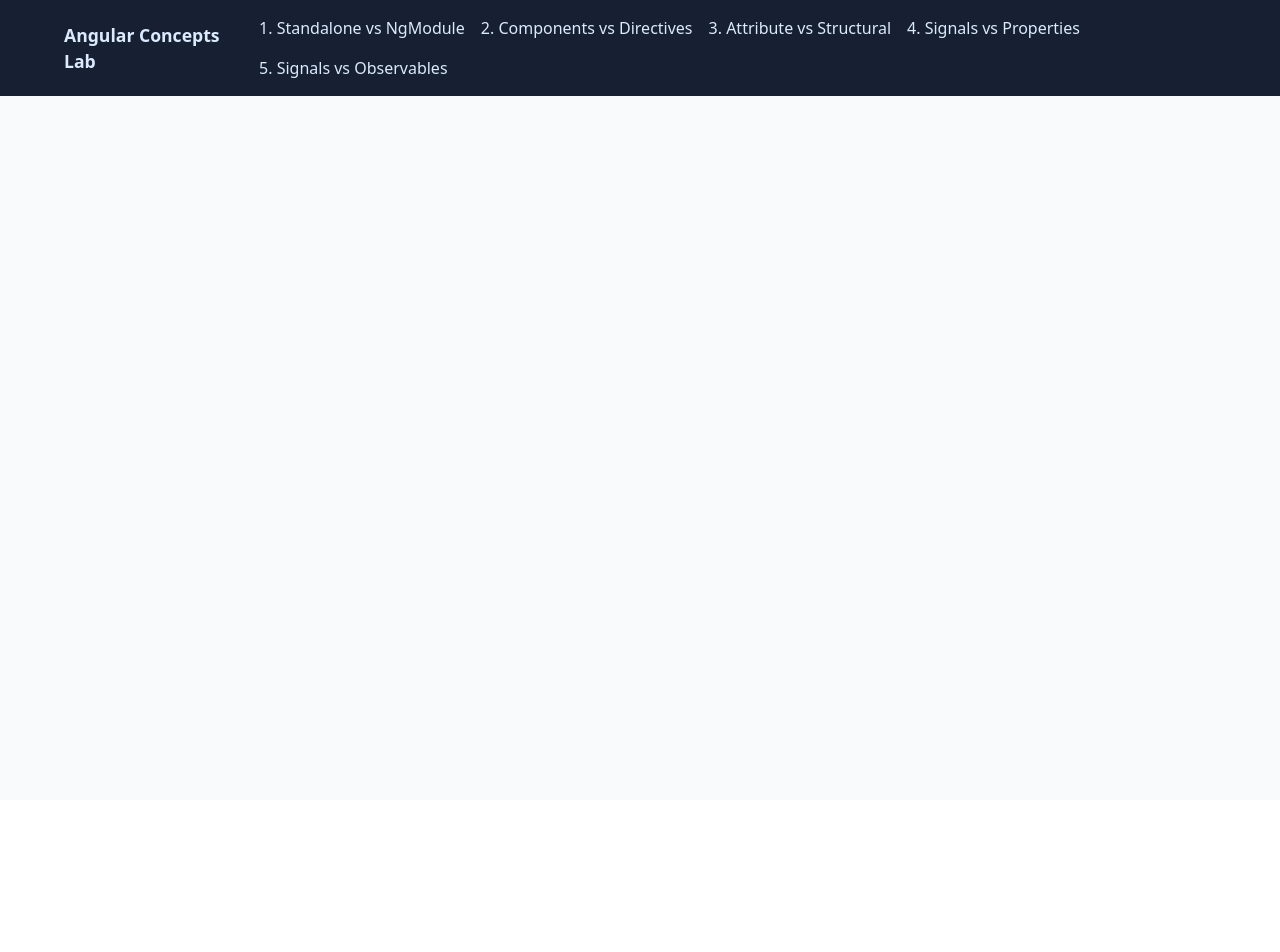
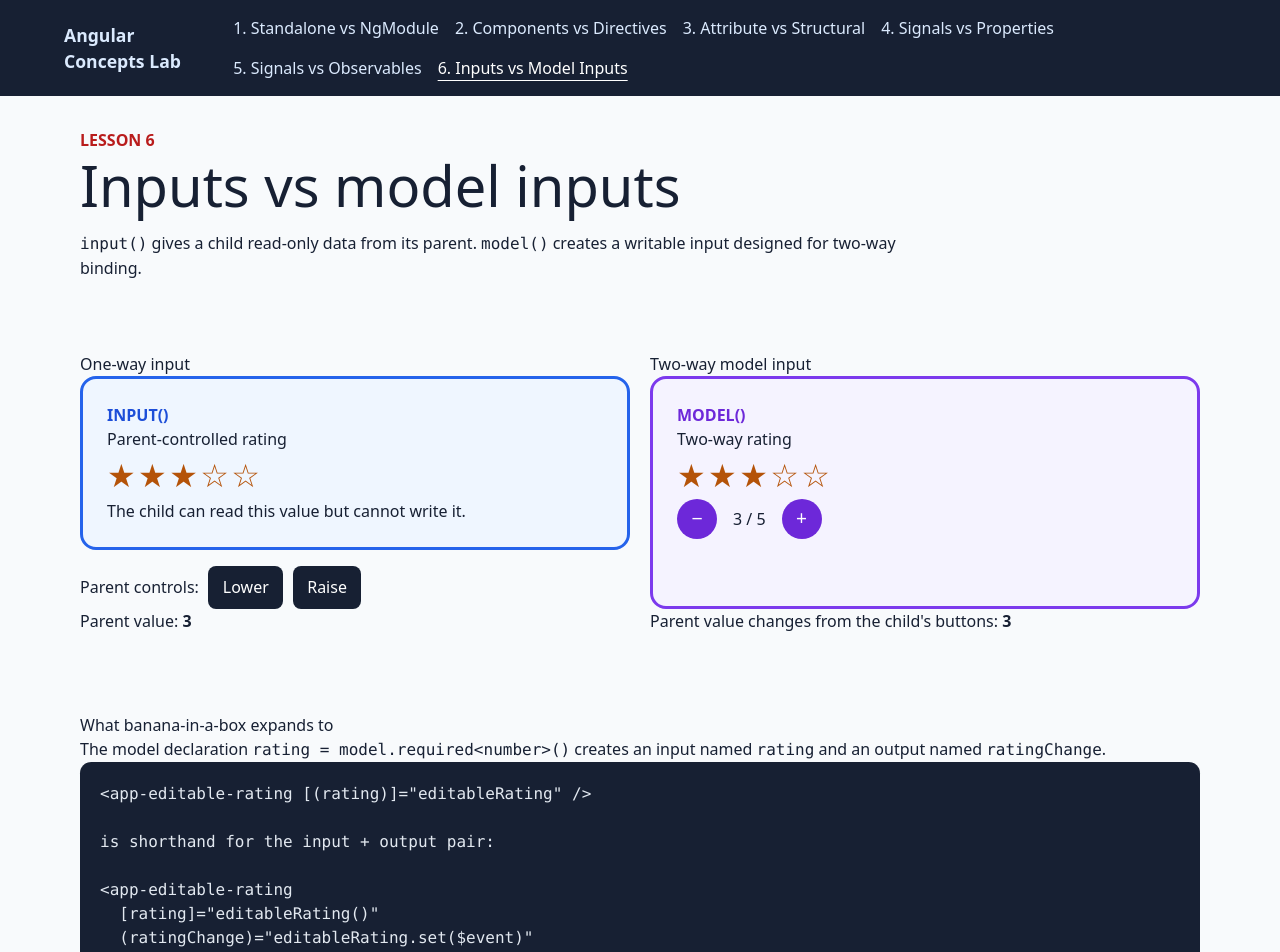
Before and after one commit to rabie-khlifi/angular-comparison, an Angular app: page /inputs-vs-model-inputs in a window 1280 px wide. Before the commit this address led to /. Shown: the top 952 px of the page. Before the commit the page ends 800 px from the top, so only its background shows below. Built offline with nearby package versions, Linux system fonts and the light colour scheme.

Commit message:
inptus vs model inputs

```diff
--- a/src/app/app.html
+++ b/src/app/app.html
@@ -18,6 +18,9 @@
     <a routerLink="/signals-vs-observables" routerLinkActive="active-link">
       5. Signals vs Observables
     </a>
+    <a routerLink="/inputs-vs-model-inputs" routerLinkActive="active-link">
+      6. Inputs vs Model Inputs
+    </a>
   </nav>
 </header>
 
--- a/src/app/app.routes.ts
+++ b/src/app/app.routes.ts
@@ -53,4 +53,12 @@ export const routes: Routes = [
         (module) => module.SignalsVsObservablesPage,
       ),
   },
+  {
+    path: 'inputs-vs-model-inputs',
+    title: 'Inputs vs Model Inputs | Angular Concepts Lab',
+    loadComponent: () =>
+      import('./lessons/inputs-vs-model-inputs/inputs-vs-model-inputs-page/inputs-vs-model-inputs-page').then(
+        (module) => module.InputsVsModelInputsPage,
+      ),
+  },
 ];
--- /dev/null
+++ b/src/app/lessons/inputs-vs-model-inputs/editable-rating/editable-rating.css
@@ -0,0 +1,40 @@
+:host {
+  display: block;
+}
+.rating-card {
+  height: 100%;
+  box-sizing: border-box;
+  padding: 1.5rem;
+  border: 0.2rem solid #7c3aed;
+  border-radius: 1rem;
+  background: #f5f3ff;
+}
+.label {
+  color: #6d28d9;
+  font-weight: 800;
+  text-transform: uppercase;
+}
+.stars {
+  color: #b45309;
+  font-size: 2rem;
+  letter-spacing: 0.15rem;
+}
+.actions {
+  display: flex;
+  align-items: center;
+  gap: 1rem;
+}
+button {
+  width: 2.5rem;
+  height: 2.5rem;
+  border: 0;
+  border-radius: 50%;
+  background: #6d28d9;
+  color: white;
+  font-size: 1.2rem;
+  cursor: pointer;
+}
+button:disabled {
+  opacity: 0.4;
+  cursor: not-allowed;
+}
--- /dev/null
+++ b/src/app/lessons/inputs-vs-model-inputs/editable-rating/editable-rating.html
@@ -0,0 +1,11 @@
+<article class="rating-card">
+  <p class="label">model()</p>
+  <h2>Two-way rating</h2>
+  <p class="stars" [attr.aria-label]="rating() + ' out of 5 stars'">{{ stars() }}</p>
+  <div class="actions">
+    <!-- These child buttons write the model and automatically notify the parent. -->
+    <button type="button" (click)="decrease()" [disabled]="rating() === 1">−</button>
+    <span>{{ rating() }} / 5</span>
+    <button type="button" (click)="increase()" [disabled]="rating() === 5">+</button>
+  </div>
+</article>
--- /dev/null
+++ b/src/app/lessons/inputs-vs-model-inputs/editable-rating/editable-rating.ts
@@ -0,0 +1,27 @@
+import { Component, computed, model } from '@angular/core';
+
+@Component({
+  selector: 'app-editable-rating',
+  imports: [],
+  templateUrl: './editable-rating.html',
+  styleUrl: './editable-rating.css',
+})
+export class EditableRating {
+  // model.required creates a required writable ModelSignal<number>.
+  // It also creates an implicit output named ratingChange.
+  readonly rating = model.required<number>();
+
+  protected readonly stars = computed(
+    () => '★'.repeat(this.rating()) + '☆'.repeat(5 - this.rating()),
+  );
+
+  protected decrease(): void {
+    // Unlike InputSignal, ModelSignal is writable inside the child.
+    // Updating it also emits ratingChange so the parent's bound value stays synchronized.
+    this.rating.update((currentRating) => Math.max(1, currentRating - 1));
+  }
+
+  protected increase(): void {
+    this.rating.update((currentRating) => Math.min(5, currentRating + 1));
+  }
+}
--- /dev/null
+++ b/src/app/lessons/inputs-vs-model-inputs/inputs-vs-model-inputs-page/inputs-vs-model-inputs-page.css
@@ -0,0 +1,82 @@
+:host {
+  display: block;
+}
+.lesson-heading {
+  max-width: 52rem;
+}
+.eyebrow {
+  color: #b91c1c;
+  font-weight: 800;
+  text-transform: uppercase;
+}
+h1 {
+  margin-block: 0.25rem 1rem;
+  font-size: clamp(2rem, 5vw, 3.5rem);
+  line-height: 1.05;
+}
+.examples {
+  display: grid;
+  grid-template-columns: repeat(auto-fit, minmax(min(100%, 22rem), 1fr));
+  gap: 1.25rem;
+  margin-block: 2rem;
+}
+.examples section {
+  display: flex;
+  flex-direction: column;
+}
+.examples app-readonly-rating,
+.examples app-editable-rating {
+  flex: 1;
+}
+.parent-controls {
+  display: flex;
+  flex-wrap: wrap;
+  align-items: center;
+  gap: 0.6rem;
+  margin-top: 1rem;
+}
+button {
+  padding: 0.6rem 0.9rem;
+  border: 0;
+  border-radius: 0.5rem;
+  background: #172033;
+  color: white;
+  cursor: pointer;
+}
+section {
+  margin-block: 2.5rem;
+}
+pre {
+  overflow-x: auto;
+  padding: 1.25rem;
+  border-radius: 0.7rem;
+  background: #172033;
+  color: #e2e8f0;
+}
+table {
+  width: 100%;
+  border-collapse: collapse;
+  background: white;
+}
+th,
+td {
+  padding: 0.9rem;
+  border: 1px solid #cbd5e1;
+  text-align: left;
+  vertical-align: top;
+}
+thead {
+  background: #e2e8f0;
+}
+.choice {
+  padding: 1.25rem;
+  border: 1px solid #cbd5e1;
+  border-radius: 0.7rem;
+  background: white;
+}
+aside {
+  margin-top: 2rem;
+  padding: 1rem 1.25rem;
+  border-left: 0.3rem solid #d97706;
+  background: #fffbeb;
+}
--- /dev/null
+++ b/src/app/lessons/inputs-vs-model-inputs/inputs-vs-model-inputs-page/inputs-vs-model-inputs-page.html
@@ -0,0 +1,105 @@
+<header class="lesson-heading">
+  <p class="eyebrow">Lesson 6</p>
+  <h1>Inputs vs model inputs</h1>
+  <p>
+    <code>input()</code> gives a child read-only data from its parent. <code>model()</code> creates
+    a writable input designed for two-way binding.
+  </p>
+</header>
+
+<div class="examples">
+  <section aria-labelledby="input-example-title">
+    <h2 id="input-example-title">One-way input</h2>
+    <!-- Invoke the parent's signal because a normal property binding passes its current value. -->
+    <app-readonly-rating [rating]="readonlyRating()" label="Parent-controlled rating" />
+    <div class="parent-controls">
+      <span>Parent controls:</span>
+      <button type="button" (click)="lowerReadonlyRating()">Lower</button>
+      <button type="button" (click)="raiseReadonlyRating()">Raise</button>
+    </div>
+    <p>
+      Parent value: <strong>{{ readonlyRating() }}</strong>
+    </p>
+  </section>
+
+  <section aria-labelledby="model-example-title">
+    <h2 id="model-example-title">Two-way model input</h2>
+    <!-- Pass the writable signal itself—without ()—to the two-way model binding. -->
+    <app-editable-rating [(rating)]="editableRating" />
+    <p>
+      Parent value changes from the child's buttons: <strong>{{ editableRating() }}</strong>
+    </p>
+  </section>
+</div>
+
+<section aria-labelledby="syntax-title">
+  <h2 id="syntax-title">What banana-in-a-box expands to</h2>
+  <p>
+    The model declaration <code>rating = model.required&lt;number&gt;()</code> creates an input
+    named <code>rating</code> and an output named <code>ratingChange</code>.
+  </p>
+  <pre><code>&lt;app-editable-rating [(rating)]="editableRating" /&gt;
+
+is shorthand for the input + output pair:
+
+&lt;app-editable-rating
+  [rating]="editableRating()"
+  (ratingChange)="editableRating.set($event)"
+/&gt;</code></pre>
+</section>
+
+<table>
+  <thead>
+    <tr>
+      <th scope="col">Concern</th>
+      <th scope="col"><code>input()</code></th>
+      <th scope="col"><code>model()</code></th>
+    </tr>
+  </thead>
+  <tbody>
+    <tr>
+      <th scope="row">Direction</th>
+      <td>Parent → child</td>
+      <td>Parent ↔ child</td>
+    </tr>
+    <tr>
+      <th scope="row">Child can write?</th>
+      <td>No; InputSignal is read-only</td>
+      <td>Yes; ModelSignal has <code>set()</code>/<code>update()</code></td>
+    </tr>
+    <tr>
+      <th scope="row">Implicit output?</th>
+      <td>No</td>
+      <td>Yes: input name + <code>Change</code></td>
+    </tr>
+    <tr>
+      <th scope="row">Input transforms?</th>
+      <td>Supported</td>
+      <td>Not supported</td>
+    </tr>
+    <tr>
+      <th scope="row">Typical use</th>
+      <td>Configuration and display data</td>
+      <td>A value the child is responsible for editing</td>
+    </tr>
+  </tbody>
+</table>
+
+<section class="choice">
+  <h2>Choosing correctly</h2>
+  <p>
+    Prefer <code>input()</code> by default because one-way data flow makes ownership explicit. Use
+    <code>model()</code> when editing the value is genuinely part of the child's public purpose,
+    such as a custom form control, slider, date picker, or reusable counter.
+  </p>
+  <p>
+    Do not use <code>model()</code> merely so a child can change arbitrary parent state. For actions
+    rather than value synchronization—save, delete, opened, submitted—use a named output, which is
+    the next lesson.
+  </p>
+</section>
+
+<aside>
+  <strong>Important:</strong> two-way binding does not create shared global state. It is syntax
+  connecting one child input/output pair to one parent expression or writable signal.
+</aside>
--- /dev/null
+++ b/src/app/lessons/inputs-vs-model-inputs/inputs-vs-model-inputs-page/inputs-vs-model-inputs-page.ts
@@ -0,0 +1,24 @@
+import { ChangeDetectionStrategy, Component, signal } from '@angular/core';
+import { EditableRating } from '../editable-rating/editable-rating';
+import { ReadonlyRating } from '../readonly-rating/readonly-rating';
+
+@Component({
+  selector: 'app-inputs-vs-model-inputs-page',
+  imports: [ReadonlyRating, EditableRating],
+  templateUrl: './inputs-vs-model-inputs-page.html',
+  styleUrl: './inputs-vs-model-inputs-page.css',
+  changeDetection: ChangeDetectionStrategy.OnPush,
+})
+export class InputsVsModelInputsPage {
+  // The parent owns both pieces of state at the start of each example.
+  protected readonly readonlyRating = signal(3);
+  protected readonly editableRating = signal(3);
+
+  protected lowerReadonlyRating(): void {
+    this.readonlyRating.update((rating) => Math.max(1, rating - 1));
+  }
+
+  protected raiseReadonlyRating(): void {
+    this.readonlyRating.update((rating) => Math.min(5, rating + 1));
+  }
+}
--- /dev/null
+++ b/src/app/lessons/inputs-vs-model-inputs/readonly-rating/readonly-rating.css
@@ -0,0 +1,21 @@
+:host {
+  display: block;
+}
+.rating-card {
+  height: 100%;
+  box-sizing: border-box;
+  padding: 1.5rem;
+  border: 0.2rem solid #2563eb;
+  border-radius: 1rem;
+  background: #eff6ff;
+}
+.label {
+  color: #1d4ed8;
+  font-weight: 800;
+  text-transform: uppercase;
+}
+.stars {
+  color: #b45309;
+  font-size: 2rem;
+  letter-spacing: 0.15rem;
+}
--- /dev/null
+++ b/src/app/lessons/inputs-vs-model-inputs/readonly-rating/readonly-rating.html
@@ -0,0 +1,7 @@
+<article class="rating-card">
+  <p class="label">input()</p>
+  <h2>{{ label() }}</h2>
+  <!-- An InputSignal is read by calling it, just like other signals. -->
+  <p class="stars" [attr.aria-label]="rating() + ' out of 5 stars'">{{ stars() }}</p>
+  <p>The child can read this value but cannot write it.</p>
+</article>
--- /dev/null
+++ b/src/app/lessons/inputs-vs-model-inputs/readonly-rating/readonly-rating.ts
@@ -0,0 +1,24 @@
+import { Component, computed, input } from '@angular/core';
+
+@Component({
+  selector: 'app-readonly-rating',
+  imports: [],
+  templateUrl: './readonly-rating.html',
+  styleUrl: './readonly-rating.css',
+})
+export class ReadonlyRating {
+  // input.required creates a required, read-only InputSignal<number>.
+  // The parent must bind [rating], or Angular reports a template compilation error.
+  readonly rating = input.required<number>();
+
+  // Optional inputs can provide a default used when the parent omits the binding.
+  readonly label = input('One-way rating');
+
+  // Inputs are signals, so computed can react whenever the parent supplies a new value.
+  protected readonly stars = computed(
+    () => '★'.repeat(this.rating()) + '☆'.repeat(5 - this.rating()),
+  );
+
+  // There is intentionally no child update method: InputSignal has no set() or update().
+  // The parent owns this value and decides when it changes.
+}
```
Also changed, not shown: 1 other file (tests, documents, lock files or other folders).
